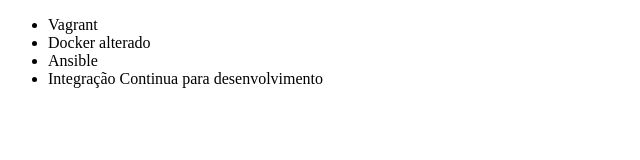
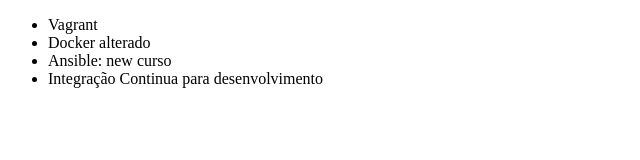
Before and after one commit to tamira-cabral/curso-alura-git, a plain HTML site: page index.html in a window 1280 px wide. Shown: the full height of the page, 0-640 px from the left. Drawn offline with Linux system fonts and the light colour scheme.

Commit message:
Alterando curso Ansible

```diff
--- a/index.html
+++ b/index.html
@@ -8,7 +8,7 @@
     <ul>
         <li>Vagrant</li>
         <li>Docker alterado</li>
-        <li>Ansible</li>
+        <li>Ansible: new curso</li>
         <li>Integração Continua para desenvolvimento</li>
     </ul>
 </body>
```
